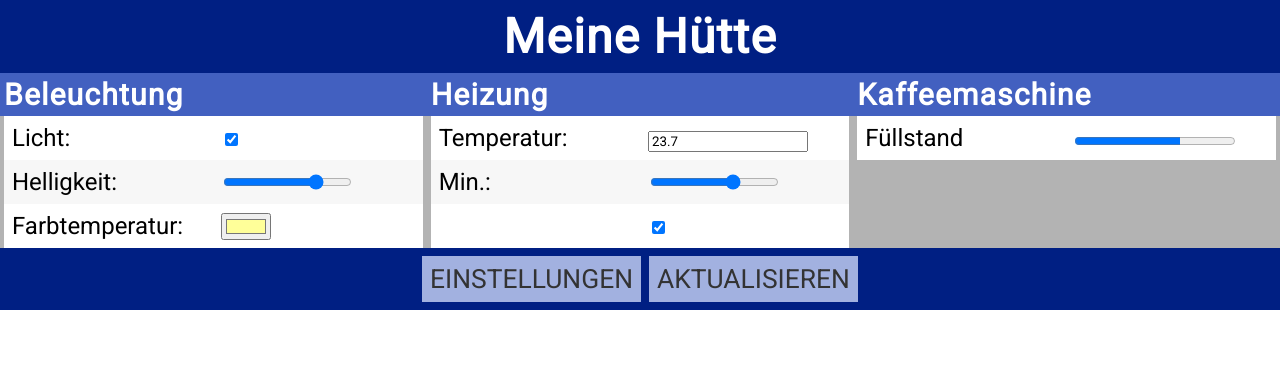
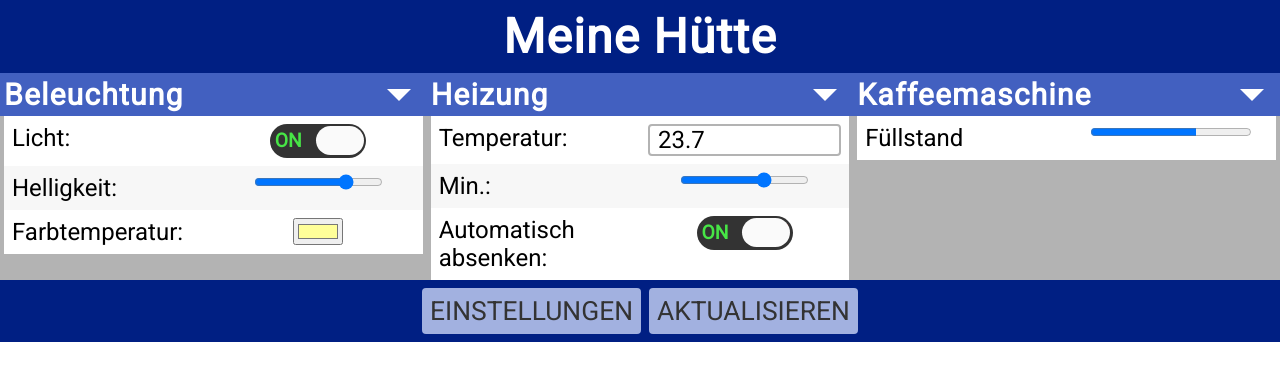
Before and after one commit to l0wskilled/HomeControlPro, a website: page index.html in a window 1280 px wide. Drawn offline with Linux system fonts and the light colour scheme.

Commit message:
CSS und HTML anpassung

```diff
--- a/index.html
+++ b/index.html
@@ -14,13 +14,19 @@
                 <i class="arrow-icon"></i>
             </header>
             <div class="section-body">
-                    <div><label for="lightstate">Licht:</label></div>
-                    <div><input id="lightState" name="lightState" type="checkbox" checked></div>
-                    <div><label for="lightBrightness">Helligkeit:</label></div>
-                    <div><input id="lightBrightness" name="lightBrightness" type="range" max="100"
-                               value="75"></div>
-                    <div><label for="lightColor">Farbtemperatur:</label></div>
-                    <div><input id="lightColor" name="lightColor" type="color" value="#ffff99"></div>
+                <div class="left"><label for="lightState">Licht:</label></div>
+                <div class="right">
+                    <div class="checkbox-wrapper">
+                        <input id="lightState" name="lightState" type="checkbox" checked>
+                        <label for="lightState"></label>
+                    </div>
+                </div>
+                <div class="left"><label for="lightBrightness">Helligkeit:</label></div>
+                <div class="right">
+                    <input id="lightBrightness" name="lightBrightness" type="range" max="100" value="75">
+                </div>
+                <div class="left"><label for="lightColor">Farbtemperatur:</label></div>
+                <div class="right"><input id="lightColor" name="lightColor" type="color" value="#ffff99"></div>
             </div>
         </section>
         <section id="Heizung">
@@ -29,12 +35,17 @@
                 <i class="arrow-icon"></i>
             </header>
             <div class="section-body">
-                    <div><label for="heatcurrent">Temperatur:</label></div>
-                    <div><input id="heatCurrent" name="heatCurrent" type="text" value="23.7"></div>
-                    <div><label for="heatWanted">Min.:</label></div>
-                    <div><input id="heatWanted" name="heatWanted" type="range" value="20.0" max="30"></div>
-                    <div></div>
-                    <div><input id="heatAuto" name="heatAuto" type="checkbox" checked></div>
+                <div class="left"><label for="heatcurrent">Temperatur:</label></div>
+                <div class="right"><input id="heatCurrent" name="heatCurrent" type="text" value="23.7"></div>
+                <div class="left"><label for="heatWanted">Min.:</label></div>
+                <div class="right"><input id="heatWanted" name="heatWanted" type="range" value="20.0" max="30"></div>
+                <div class="left"><label for="heatAuto">Automatisch absenken:</label></div>
+                <div class="right">
+                    <div class="checkbox-wrapper">
+                        <input id="heatAuto" name="heatAuto" type="checkbox" checked>
+                        <label for="heatAuto"></label>
+                    </div>
+                </div>
             </div>
         </section>
         <section id="Kaffeemaschine">
@@ -43,10 +54,10 @@
                 <i class="arrow-icon"></i>
             </header>
             <div class="section-body">
-                    <div><label for="coffeeBeans">Füllstand</label></div>
-                    <div>
-                        <progress id="coffeeBeans"  name="coffeeBeans" value="66" max="100"></progress>
-                    </div>
+                <div class="left"><label for="coffeeBeans">Füllstand</label></div>
+                <div class="right">
+                    <progress id="coffeeBeans" name="coffeeBeans" value="66" max="100"></progress>
+                </div>
             </div>
         </section>
 
--- a/src/sass/_main.scss
+++ b/src/sass/_main.scss
@@ -30,6 +30,20 @@
     background-color: $shaded-bg;
     color: $shaded-fg;
     padding: ($spacing / 2);
+    position: relative;
+}
+
+.arrow-icon {
+    $arrowSize: $spacing * 1.5;
+    width: 0;
+    height: 0;
+    border-style: solid;
+    border-width: $arrowSize $arrowSize 0;
+    border-color: $white transparent transparent transparent;
+    position: absolute;
+    right: ($spacing * 2);
+    top: 50%;
+    transform: translateY(-50%);
 }
 
 .section-title {
@@ -45,7 +59,7 @@
         margin-right: ($spacing / 2);
         margin-left: ($spacing / 2);
     }
-    > div {
+    .left, .right {
         flex-grow: 1;
         flex-basis: 40%;
         padding: $spacing;
@@ -53,4 +67,63 @@
             background-color: lighten($black, 97%);
         }
     }
+    .right > * {
+        margin: 0 auto;
+        display: block;
+    }
 }
+
+//checkbox hack for a prettier switch
+.checkbox-wrapper {
+    $switchUnit: .5rem;
+    $switchLabelFontSize: ($switchUnit * 1.6);
+    $buttonSpacing: ($switchUnit * .2);
+    $switchWidth: ($switchUnit * 8);
+    $movementDistance: ($switchWidth / 2) - $buttonSpacing;
+    $switchHeight: ($switchWidth * .35);
+    $switchRadius: ($switchUnit * 3);
+    width: $switchWidth;
+    height: $switchHeight;
+    margin: 0 auto;
+    background: $darkGray;
+    position: relative;
+    border-radius: $switchRadius;
+    overflow: hidden;
+    &:before, &:after {
+        font-size: $switchLabelFontSize;
+        line-height: $switchHeight;
+        position: absolute;
+        font-weight: bold;
+    }
+    &:before {
+        content: 'ON';
+        color: $success;
+        left: 0;
+        padding-left: $buttonSpacing * 2;
+    }
+    &:after {
+        content: 'OFF';
+        color: $fail;
+        right: 0;
+        padding-right: $buttonSpacing * 2;
+    }
+    label {
+        display: block;
+        width: ($switchWidth / 2);
+        height: ($switchHeight - ($buttonSpacing * 2));
+        cursor: pointer;
+        position: absolute;
+        top: $buttonSpacing;
+        left: $buttonSpacing;
+        z-index: 1;
+        background: darken($white, 2%);
+        border-radius: $switchRadius;
+        transition: left .4s ease;
+    }
+    input[type=checkbox] {
+        visibility: hidden;
+        &:checked + label {
+            left: $movementDistance;
+        }
+    }
+}
--- a/src/sass/_other.scss
+++ b/src/sass/_other.scss
@@ -48,7 +48,21 @@ button {
     padding: $spacing;
     font-size: 1.1rem;
     text-transform: uppercase;
+    border-radius: ($spacing / 2);
     &:active {
         transform: translateY($spacing / 2);
     }
 }
+
+input[type=text] {
+    outline: none;
+    width: 100%;
+    font-size: 1rem;
+    line-height: 1rem;
+    padding: 0 $spacing;
+    border: $spacing * .25 solid $lightGray;
+    border-radius: ($spacing / 2);
+    &:focus {
+
+    }
+}
--- a/src/sass/_vars.scss
+++ b/src/sass/_vars.scss
@@ -8,6 +8,8 @@ $darkBlue: #001f83;
 $darkRed: #7a0b07;
 $darkGray: #333333;
 $lightGray: lighten($darkGray, 50%);
+$success: #47e546;
+$fail: #f03528;
 
 $chosen-color: $darkBlue;
 
```
Also changed, not shown: dist/css/global.css, 1 other file.
